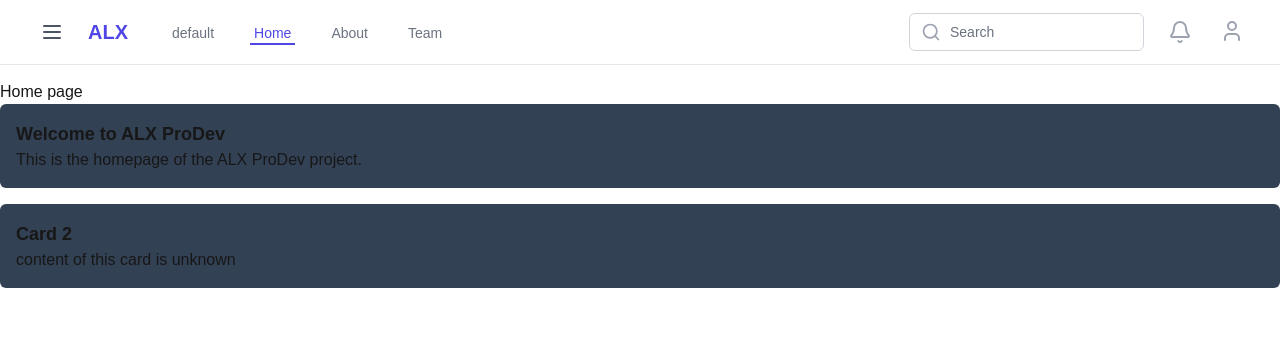
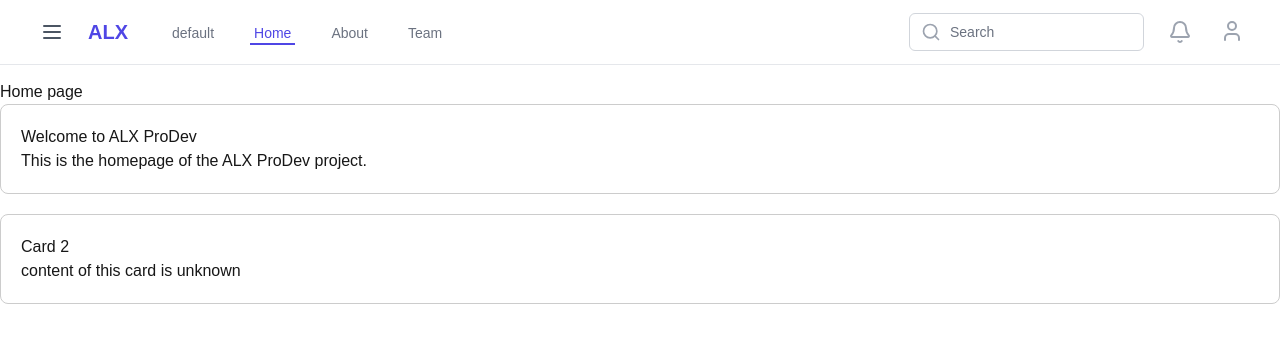
Before and after one commit to Henryno111/alx-project-0x02-setup, a Next.js app in the folder alx-project-0x02/: page /home in a window 1280 px wide. Shown: the top 342 px of the page. Built offline with nearby package versions, Linux system fonts and the light colour scheme.

Commit message:
debug Card.tsx

```diff
--- a/alx-project-0x02/components/common/Card.tsx
+++ b/alx-project-0x02/components/common/Card.tsx
@@ -1,11 +1,10 @@
-import React from "react";
-import { CardProps } from "../../interfaces";
-
+import React from 'react';
+import { CardProps } from '../../interfaces'; // Correctly importing the CardProps type
 
 const Card: React.FC<CardProps> = ({ title, content }) => {
   return (
-    <div className="bg-slate-700 p-4 rounded-md">
-      <h3 className="text-lg font-semibold">{title}</h3>
+    <div style={{ border: '1px solid #ccc', padding: '20px', borderRadius: '8px', marginBottom: '20px' }}>
+      <h2>{title}</h2>
       <p>{content}</p>
     </div>
   );
```
